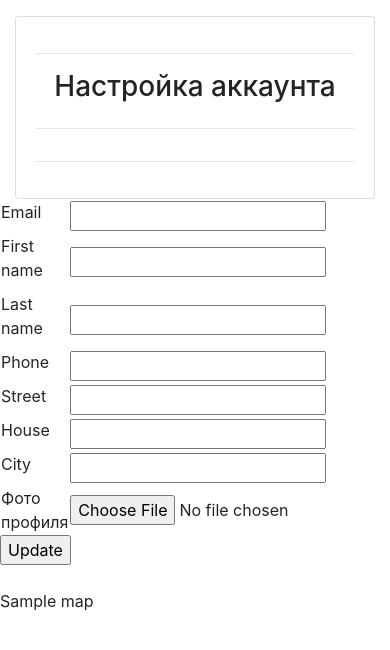
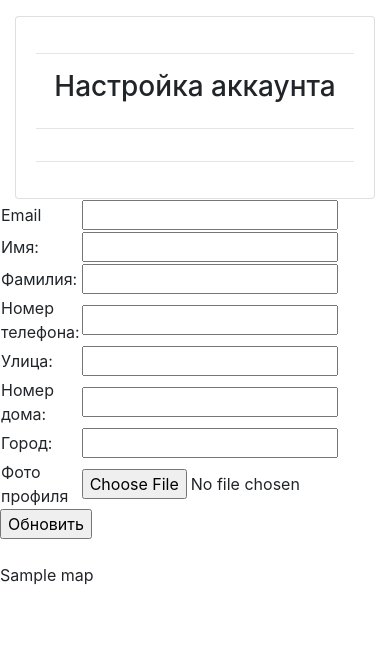
Before and after one commit to AlekseiRzheusski/specialist_service, a Django app: template specialistservice/templates/specialistservice/user_update_page.html in a window 390 px wide; the page is wider, and only the part inside the window is pictured. Shown: the part 135-785 px from the top of that part. Run offline with Django 3.2, Linux system fonts and the light colour scheme; the template is opened without the code that fills it: most values are stand-ins (such as "Sample title", 1, 10 or a date in 2020); form fields are guessed from the names that the template uses.

Commit message:
fix forms html and add phone validation

```diff
--- a/specialistservice/function.py
+++ b/specialistservice/function.py
@@ -13,4 +13,4 @@ def get_distance(user_latlon,specialist_latlon):
     return dist
 
 def phone_match(phone):
-    return re.fullmatch(r'/^(\s*)?(\+)?([- _():=+]?\d[- _():=+]?){10,14}(\s*)?$/', '+1-541-754-3010')
+    return re.match(r'^((8|\+375)[\- ]?)?(\(?\d{2}\)?[\- ]?)?[\d\- ]{7,10}$', phone)
--- a/specialistservice/templates/specialistservice/specialist_detail_page.html
+++ b/specialistservice/templates/specialistservice/specialist_detail_page.html
@@ -88,7 +88,7 @@
             <table>
                 <tr>
                     <td>{{ form.comment }}</td>
-                    <td><input type="submit" value="Comment" /></td>
+                    <td><input type="submit" value="Оставить комментарий" /></td>
                 </tr>
             </table>
         </form>
--- a/specialistservice/templates/specialistservice/user_update_page.html
+++ b/specialistservice/templates/specialistservice/user_update_page.html
@@ -34,31 +34,31 @@
         {% csrf_token %}
         <table>
               <tr>
-                <td>{{ form.email.label_tag }}</td>
+                <td>Email</td>
                 <td>{{ form.email }}</td>
               </tr>
               <tr>
-                <td>{{ form.first_name.label_tag }}</td>
+                <td>Имя: </td>
                 <td>{{ form.first_name }}</td>
               </tr>
               <tr>
-                <td>{{ form.last_name.label_tag }}</td>
+                <td>Фамилия: </td>
                 <td>{{ form.last_name }}</td>
               </tr>
               <tr>
-                <td>{{ form.phone.label_tag }}</td>
+                <td>Номер телефона: </td>
                 <td>{{ form.phone }}</td>
               </tr>
               <tr>
-                <td>{{ form.street.label_tag }}</td>
+                <td>Улица: </td>
                 <td>{{ form.street }}</td>
               </tr>
               <tr>
-                <td>{{ form.house.label_tag }}</td>
+                <td>Номер дома: </td>
                 <td>{{ form.house }}</td>
               </tr>
               <tr>
-                <td>{{ form.city.label_tag }}</td>
+                <td>Город: </td>
                 <td>{{ form.city }}</td>
               </tr>
               <tr>
@@ -66,7 +66,7 @@
                 <td>{{form.profile_pic}}</td>
               </tr>
         </table>
-        <input type="submit" value="Update" />
+        <input type="submit" value="Обновить" />
         {% for message in messages %}
 					<p id="messages">{{message}}</p>
         {% endfor %}
```
Also changed, not shown: specialistservice/templates/specialistservice/register_page.html (+5 -5 lines), specialistservice/templates/specialistservice/specialist_update_page.html (+4 -4 lines), specialistservice/views.py (+18 -14 lines).
